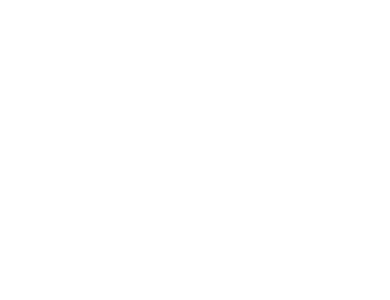
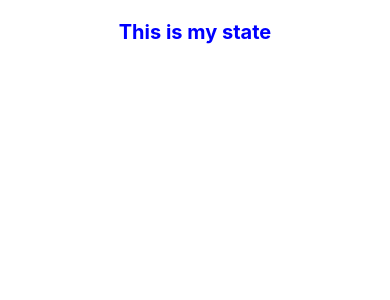
Before and after one commit to skein-dev/BusinessApp, a React Native app: screen / in a window 390 px wide. Shown: the top 300 px of the page. Built offline with nearby package versions, Linux system fonts and the light colour scheme.

Commit message:
add style

```diff
--- a/App.js
+++ b/App.js
@@ -1,18 +1,15 @@
 import React from 'react';
-import { View } from 'react-native';
+import { StyleSheet, Text, View } from 'react-native';
 import PresentationalComponent from './PresentationalComponent'
 
 export default class App extends React.Component {
    state = {
-      myState: "adimin"
-   }
-   updateState = () => {
-      this.setState({ myState: 'The state is updated' })
+      myState: 'This is my state'
    }
    render() {
       return (
          <View>
-            <PresentationalComponent sendState = {this.state.myState} updateState = {this.updateState}/>
+            <PresentationalComponent myState = {this.state.myState}/>
          </View>
       );
    }
--- a/PresentationalComponent.js
+++ b/PresentationalComponent.js
@@ -1,13 +1,23 @@
 import React, { Component } from 'react'
-import { Text, View } from 'react-native'
+import { Text, View, StyleSheet } from 'react-native'
 
 const PresentationalComponent = (props) => {
    return (
       <View>
-         <Text onPress = {props.updateState}>
+         <Text style = {styles.myState}>
             {props.myState}
          </Text>
       </View>
    )
 }
 export default PresentationalComponent
+
+const styles = StyleSheet.create ({
+   myState: {
+      marginTop: 20,
+      textAlign: 'center',
+      color: 'blue',
+      fontWeight: 'bold',
+      fontSize: 20
+   }
+})
```
